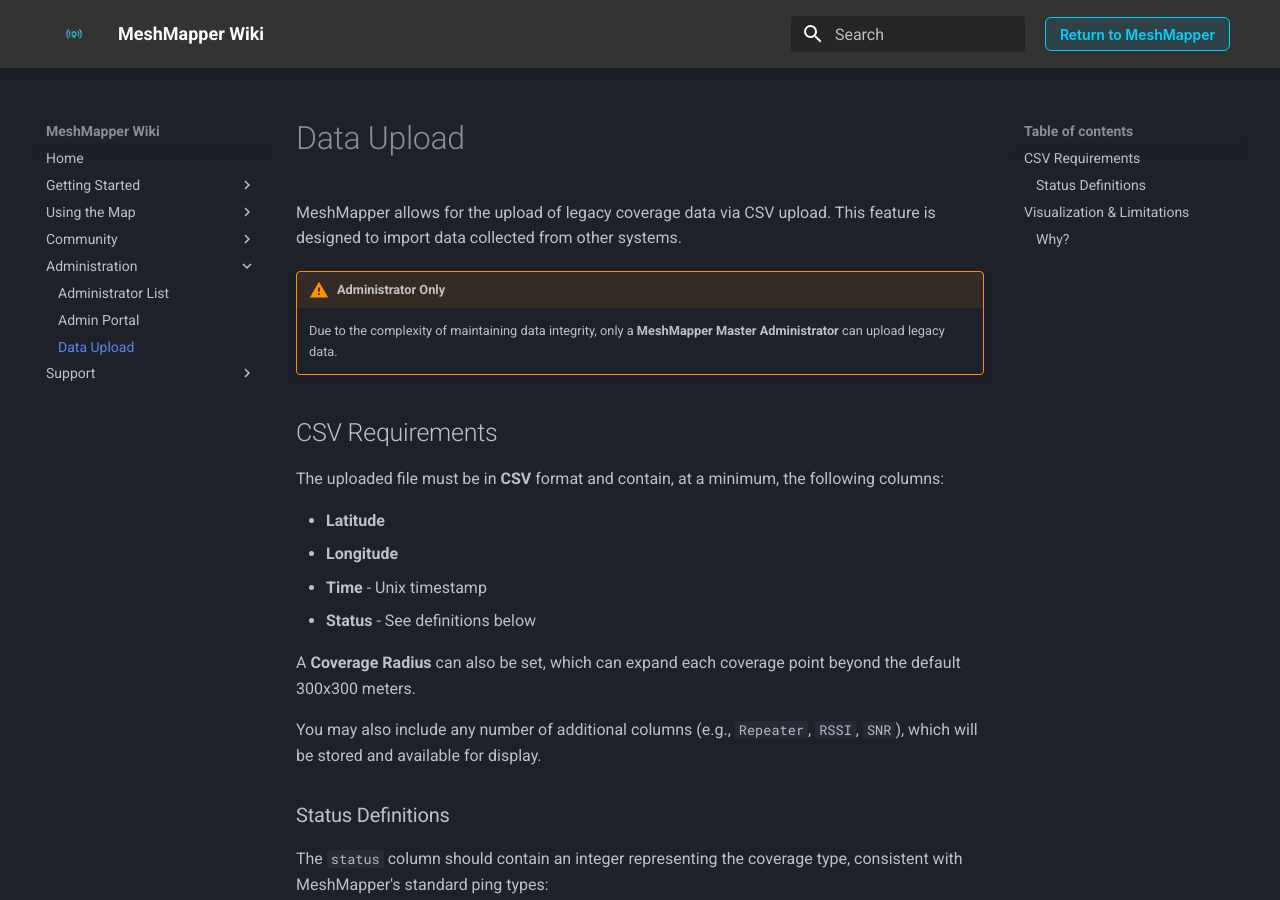
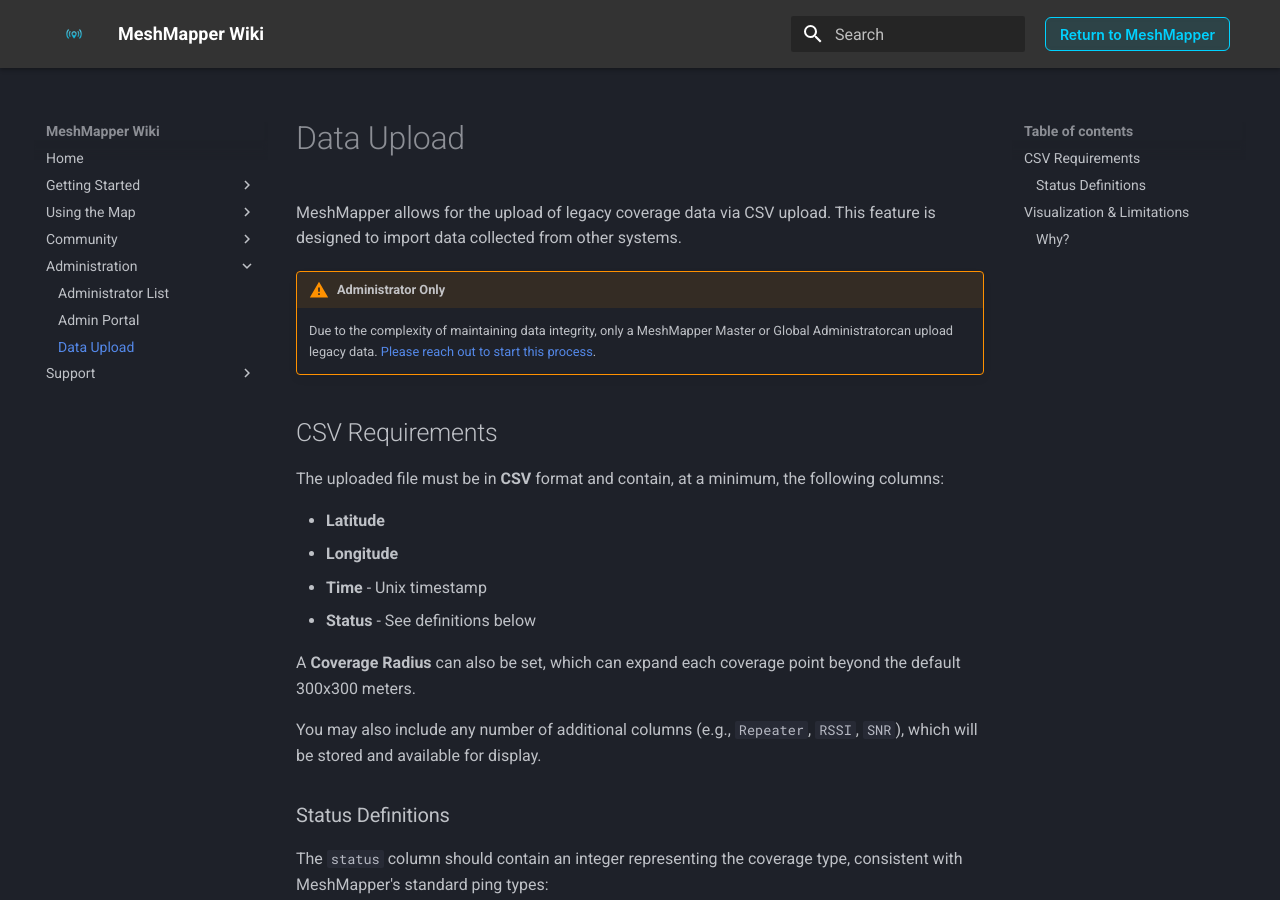
Before and after one commit to MeshMapper/MeshMapper_Wiki, an MkDocs documentation site: the page built from docs/dataupload.md, in a window 1280 px wide and 900 px high. Built offline with MkDocs 1.6.1 and Material for MkDocs 9.7.7, drawn with Linux system fonts in a browser that asks for light colours.

Commit message:
Adjusted data upload instructions

```diff
--- a/docs/dataupload.md
+++ b/docs/dataupload.md
@@ -3,7 +3,7 @@
 MeshMapper allows for the upload of legacy coverage data via CSV upload. This feature is designed to import data collected from other systems.
 
 !!! warning "Administrator Only"
-    Due to the complexity of maintaining data integrity, only a **MeshMapper Master Administrator** can upload legacy data.
+    Due to the complexity of maintaining data integrity, only a MeshMapper Master or Global Administratorcan upload legacy data.  [Please reach out to start this process](https://wiki.meshmapper.net/administratorlist/).
 
 ## CSV Requirements
 
```
